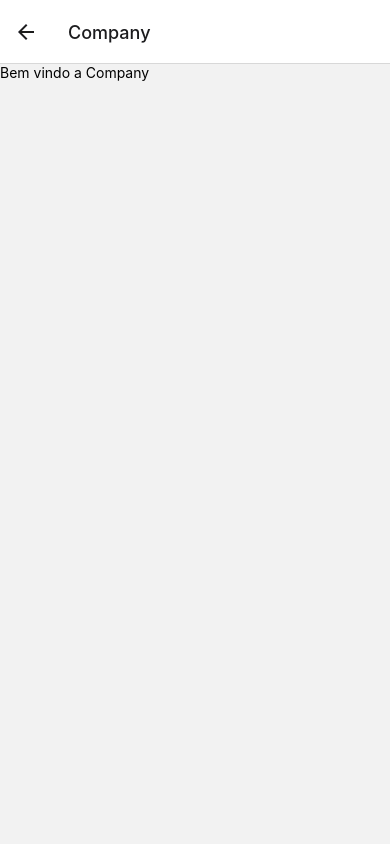
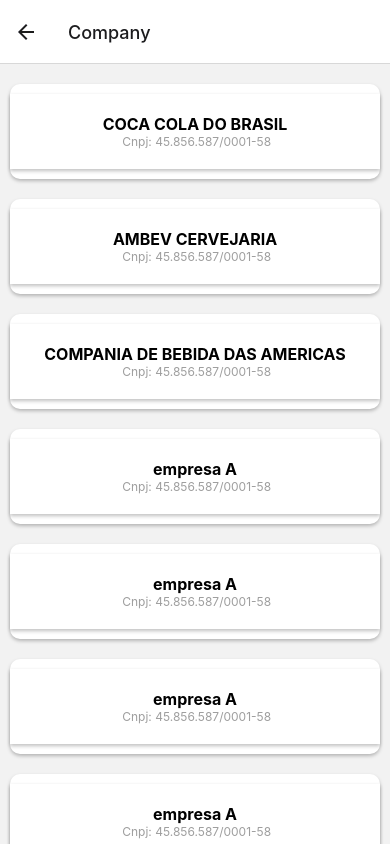
Before and after one commit to vitorhla/NewCompany, a React Native app in the folder NewCompany-Frontend/newcompany/: screen /Company in a window 390 px wide. Built offline with nearby package versions, Linux system fonts and the light colour scheme.

Commit message:
add styles e components page company

```diff
--- /dev/null
+++ b/NewCompany-Frontend/newcompany/src/components/CardCompany.tsx
@@ -0,0 +1,29 @@
+import React  from 'react'
+
+import {View, Text,TouchableOpacity} from "react-native";
+import { text, theme } from '../styles';
+
+interface CompanyProps{
+    id: number;
+    name: String;
+    cnpj: String;
+}
+
+const CardCompany: React.FC <CompanyProps>= ( {id,name,cnpj}) => {
+
+    return(
+    <TouchableOpacity  style = {theme.companyCard}>
+        <View  style = {theme.companyDescription}>
+            <Text style = {text.companyName}> {name} </Text>
+            <View>
+                <Text style = {text.companycnpj}> Cnpj: {cnpj}</Text>
+            </View>
+
+        </View>
+
+    </TouchableOpacity>
+    );
+};
+
+
+export default CardCompany
--- /dev/null
+++ b/NewCompany-Frontend/newcompany/src/components/Index.tsx
@@ -0,0 +1 @@
+export {default as CardCompany} from "./CardCompany"
--- a/NewCompany-Frontend/newcompany/src/pages/Company.tsx
+++ b/NewCompany-Frontend/newcompany/src/pages/Company.tsx
@@ -1,14 +1,124 @@
 import React from 'react'
-import { View,Text } from 'react-native';
+import { ScrollView } from 'react-native';
+import {CardCompany} from '../components';
+import {theme} from "../styles";
+
+const companys = [
+    {
+    id: 1,
+    name: "COCA COLA DO BRASIL",
+    cnpj: "45.856.587/0001-58",
+    },
+    {
+        id: 2,
+        name: "AMBEV CERVEJARIA",
+        cnpj: "45.856.587/0001-58",
+        },
+        {
+            id: 3,
+            name: "COMPANIA DE BEBIDA DAS AMERICAS",
+            cnpj: "45.856.587/0001-58",
+            },
+            {
+                id: 4,
+                name: "empresa A",
+                cnpj: "45.856.587/0001-58",
+                },
+                {
+                    id: 5,
+                    name: "empresa A",
+                    cnpj: "45.856.587/0001-58",
+                    },
+                    {
+                        id: 6,
+                        name: "empresa A",
+                        cnpj: "45.856.587/0001-58",
+                        },
+                        {
+                            id: 7,
+                            name: "empresa A",
+                            cnpj: "45.856.587/0001-58",
+                            },
+                            {
+                                id: 8,
+                                name: "empresa A",
+                                cnpj: "45.856.587/0001-58",
+                                },
+                                {
+                                    id: 9,
+                                    name: "empresa A",
+                                    cnpj: "45.856.587/0001-58",
+                                    },
+                                    {
+                                        id: 10,
+                                        name: "empresa A",
+                                        cnpj: "45.856.587/0001-58",
+                                        },
+                                        {
+                                            id: 11,
+                                            name: "empresa A",
+                                            cnpj: "45.856.587/0001-58",
+                                            },
+                                            {
+                                                id: 12,
+                                                name: "empresa A",
+                                                cnpj: "45.856.587/0001-58",
+                                                },
+                                                {
+                                                    id: 13,
+                                                    name: "empresa A",
+                                                    cnpj: "45.856.587/0001-58",
+                                                    },
+                                                    {
+                                                        id: 14,
+                                                        name: "empresa A",
+                                                        cnpj: "45.856.587/0001-58",
+                                                        },
+                                                        {
+                                                            id: 15,
+                                                            name: "empresa A",
+                                                            cnpj: "45.856.587/0001-58",
+                                                            },
+                                                            {
+                                                                id: 16,
+                                                                name: "empresa A",
+                                                                cnpj: "45.856.587/0001-58",
+                                                                },
+                                                                {
+                                                                    id: 17,
+                                                                    name: "empresa A",
+                                                                    cnpj: "45.856.587/0001-58",
+                                                                    },
+                                                                    {
+                                                                        id: 18,
+                                                                        name: "empresa A",
+                                                                        cnpj: "45.856.587/0001-58",
+                                                                        },
+                                                                        {
+                                                                            id: 19,
+                                                                            name: "empresa A",
+                                                                            cnpj: "45.856.587/0001-58",
+                                                                            },
+                                                                            {
+                                                                                id: 20,
+                                                                                name: "empresa A",
+                                                                                cnpj: "45.856.587/0001-58",
+                                                                                },
+];
+
+
+
 
 const Company: React.FC =()=>{
 
     return(
-        <View>
-            <Text>
-                Bem vindo a Company
-            </Text>
-        </View>
+        <ScrollView contentContainerStyle = {theme.scrollContainer}>
+            {companys.map(companys => (
+                    <CardCompany {... companys}/>
+
+
+                ))}
+        </ScrollView>
 
     );
 
--- a/NewCompany-Frontend/newcompany/src/styles/index.ts
+++ b/NewCompany-Frontend/newcompany/src/styles/index.ts
@@ -39,6 +39,18 @@
     color:colors.white,
     marginLeft:35,
 },
+companyName:{
+    fontSize:16,
+    fontWeight: "bold",
+},
+companycnpj:{
+    fontSize:12,
+    fontWeight: "400",
+    color:colors.mediumGray,
+}
+
+
+
 
 });
 
@@ -50,6 +62,8 @@
         alignItems: "center",
         padding:20,
     },
+
+
     card:{
         width:"100%",
         height:"100%",
@@ -101,8 +115,48 @@
 
 
     },
+    scrollContainer:{
+        padding: 10,
+
+    },
 
 
+    companyCard:{
+        width:"100%",
+        backgroundColor: colors.white,
+        borderRadius:10,
+        shadowColor: colors.black,
+        shadowOffset:{
+            width:0,
+            height:2,
+        },
+        shadowOpacity: 0.25,
+        shadowRadius: 3.84,
+        alignItems:"center",
+        justifyContent:"space-around",
+        marginVertical:10,
+    },
+
+    companyDescription:{
+        width:"100%",
+        padding:20,
+        borderTopColor:colors.lightGray,
+        /*borderTopWidth: 1,*/
+
+
+        shadowColor: colors.black,
+        shadowOffset:{
+            width:0,
+            height:2,
+        },
+        shadowOpacity: 0.25,
+        shadowRadius: 3.84,
+        alignItems:"center",
+        justifyContent:"space-around",
+        marginVertical:10,
+
+
+    }
 
 });
 
```
